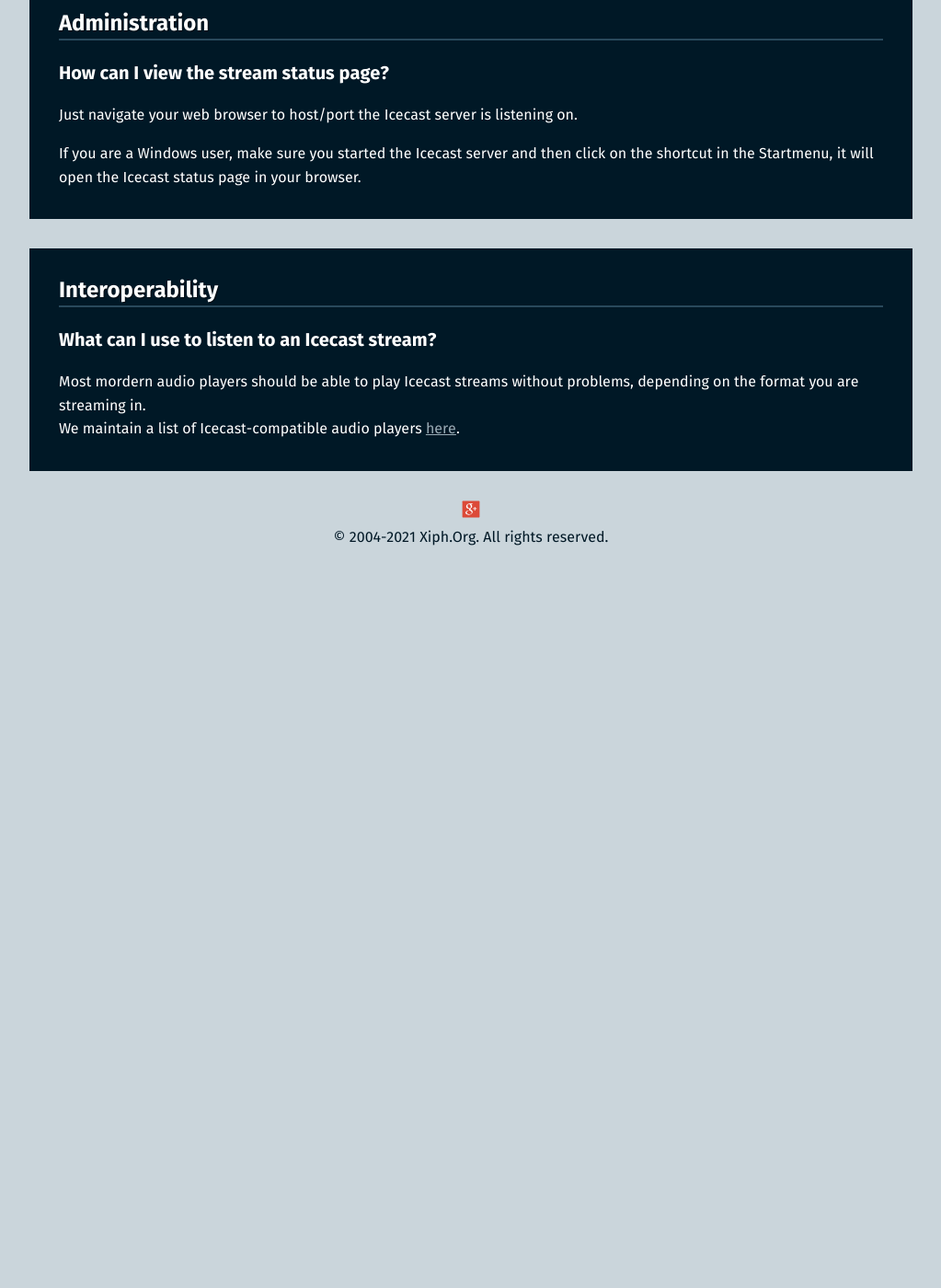
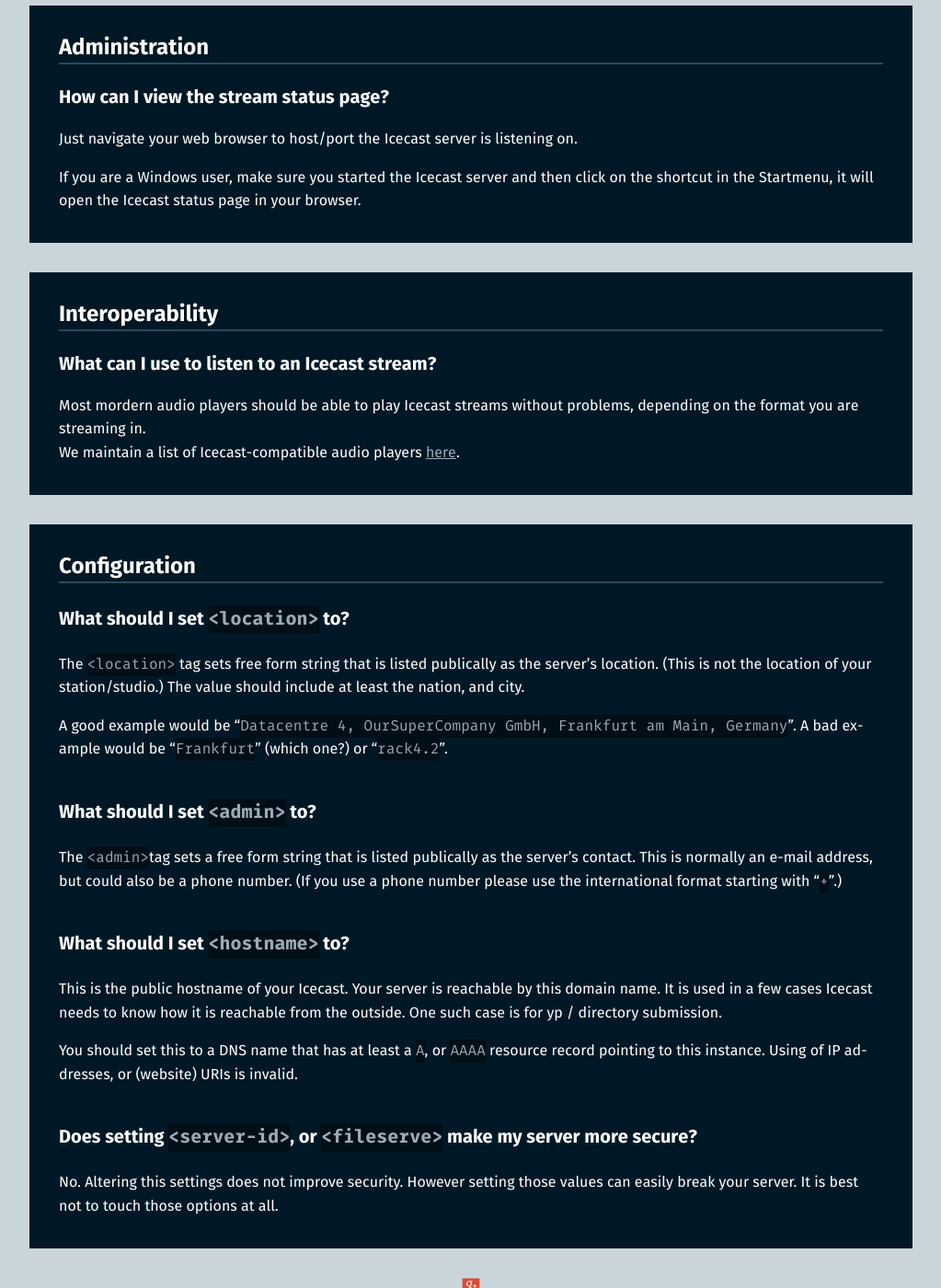
Before and after one commit to barionleg/Xipho, a Jekyll site: the page built from faq.md, in a window 1280 px wide and 1400 px high, scrolled down 2644 px. Shown: the whole window at 92% size, without its empty margins (128-1151 px from the left). Built offline with Jekyll 4.4.1, drawn with Linux system fonts in a browser that asks for light colours; before the commit the page ends 3274 px from its top, so only the background shows below that.

Commit message:
Feature: Added infos about configuration
Closes: #2116

```diff
--- a/faq.md
+++ b/faq.md
@@ -8,6 +8,7 @@ permalink: /faq/
 * [Setup](#setup)
 * [Administration](#administration)
 * [Interoperability](#interoperability)
+* [Configuration](#configuration)
 </div>
 
 <div class="article" id="general-questions" markdown="1">
@@ -106,3 +107,33 @@ on the format you are streaming in.
 We maintain a list of Icecast-compatible audio players [here]({{ "/apps" | prepend: site.baseurl }}).
 
 </div>
+
+<div class="article" id="configuration" markdown="1">
+# Configuration
+
+## What should I set `<location>` to?
+The `<location>` tag sets free form string that is listed publically as the server's location.
+(This is not the location of your station/studio.)
+The value should include at least the nation, and city.
+
+A good example would be "`Datacentre 4, OurSuperCompany GmbH, Frankfurt am Main, Germany`".
+A bad example would be "`Frankfurt`" (which one?) or "`rack4.2`".
+
+## What should I set `<admin>` to?
+The `<admin>`tag sets a free form string that is listed publically as the server's contact.
+This is normally an e-mail address, but could also be a phone number.
+(If you use a phone number please use the international format starting with "`+`".)
+
+## What should I set `<hostname>` to?
+This is the public hostname of your Icecast. Your server is reachable by this domain name.
+It is used in a few cases Icecast needs to know how it is reachable from the outside.
+One such case is for yp / directory submission.
+
+You should set this to a DNS name that has at least a `A`, or `AAAA` resource record pointing to
+this instance. Using of IP addresses, or (website) URIs is invalid.
+
+## Does setting `<server-id>`, or `<fileserve>` make my server more secure?
+No. Altering this settings does not improve security. However setting those values can easily
+break your server. It is best not to touch those options at all.
+
+</div>
```
